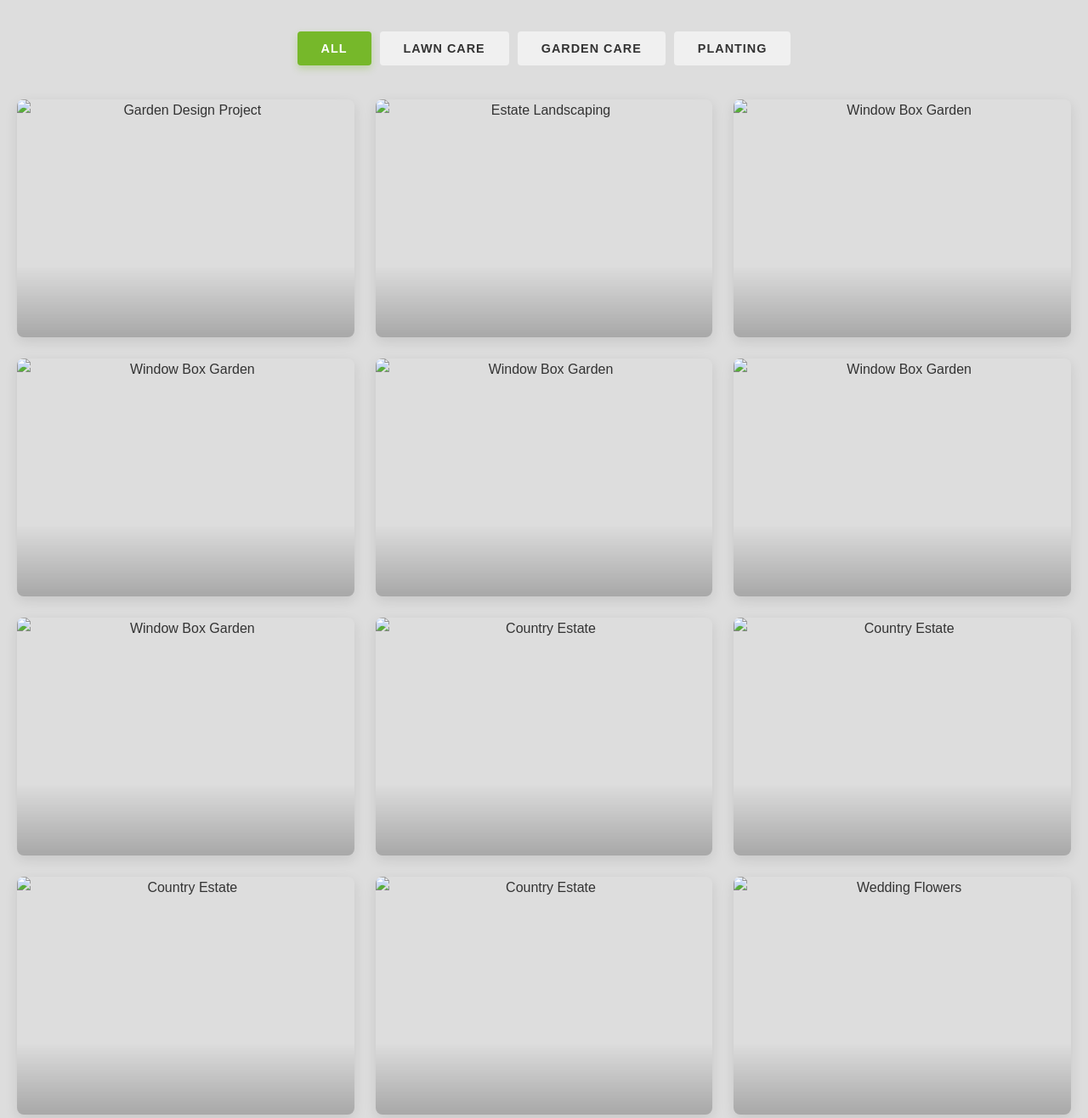
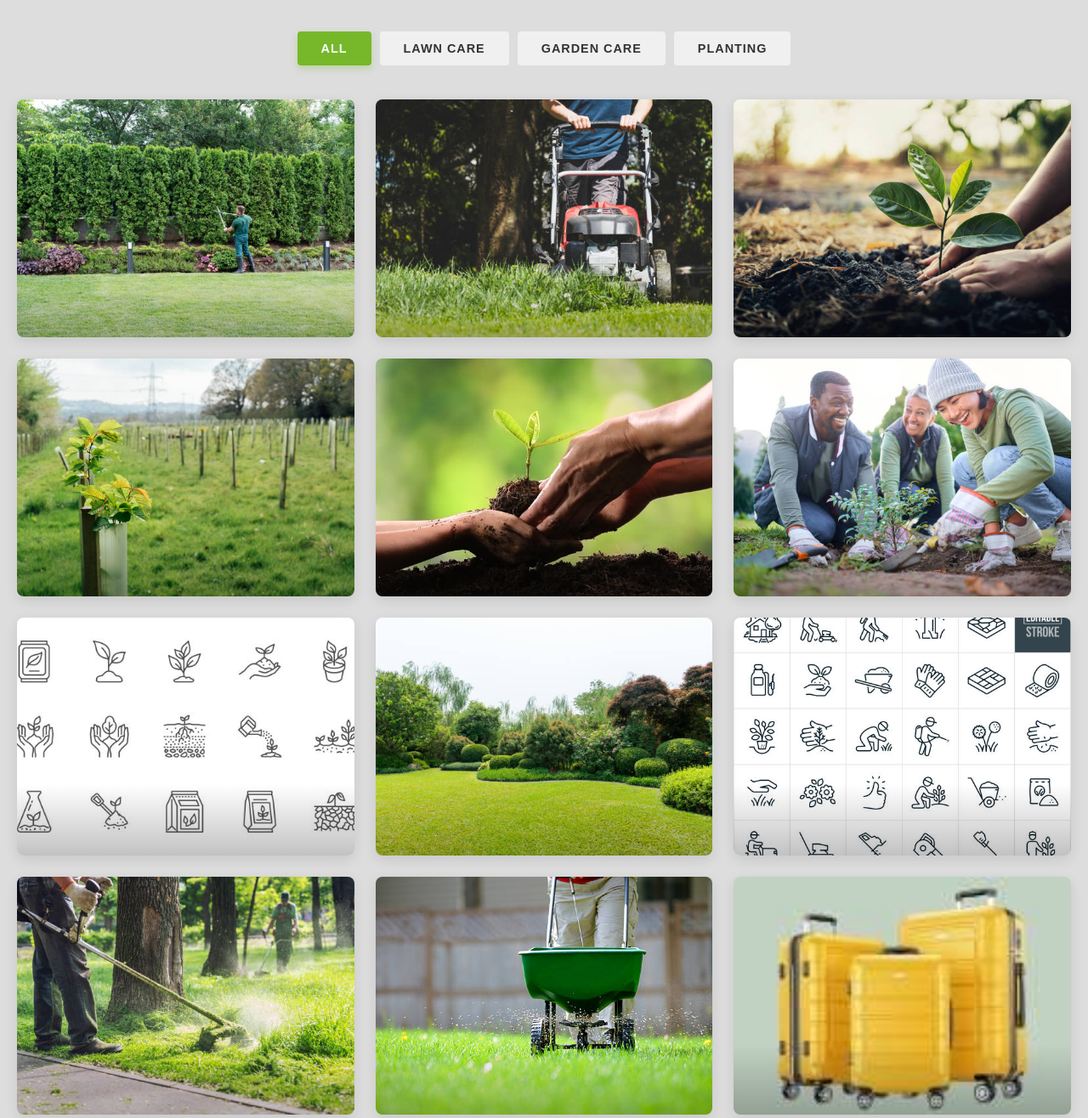
Before and after one commit to Mnawaz10/GardenCare., a plain HTML site: page gallery.html in a window 1280 px wide. Shown: the part 233-1549 px from the top of the page at 85% size. Drawn offline with Linux system fonts and the light colour scheme; the site is published under a folder, as on GitHub Pages, so addresses that start at the root find nothing.

Commit message:
Update gallery.html

```diff
--- a/gallery.html
+++ b/gallery.html
@@ -635,7 +635,7 @@
 
   <div class="projects-grid">
       <div class="project-card" data-category="garden-care">
-          <img src="/images/image 2.jpg" alt="Garden Design Project">
+          <img src="images/image 2.jpg" alt="Garden Design Project">
           <div class="project-overlay">
               <h3 class="project-name">Formal Garden Design</h3>
               <p class="project-category">Garden Care</p>
@@ -644,7 +644,7 @@
       </div>
 
       <div class="project-card" data-category="lawn-care">
-          <img src="/images/lawn 1.jpg" alt="Estate Landscaping">
+          <img src="images/lawn 1.jpg" alt="Estate Landscaping">
           <div class="project-overlay">
               <h3 class="project-name">Estate Landscaping</h3>
               <p class="project-category">Lawn Care</p>
@@ -653,7 +653,7 @@
       </div>
 
       <div class="project-card" data-category="planting">
-          <img src="/images/plant 1.jpg" alt="Window Box Garden">
+          <img src="images/plant 1.jpg" alt="Window Box Garden">
           <div class="project-overlay">
               <h3 class="project-name">Window Box Garden</h3>
               <p class="project-category">Planting</p>
@@ -662,7 +662,7 @@
       </div>
 
       <div class="project-card" data-category="planting">
-        <img src="/images/plant 2.jpg" alt="Window Box Garden">
+        <img src="images/plant 2.jpg" alt="Window Box Garden">
         <div class="project-overlay">
             <h3 class="project-name">Window Box Garden</h3>
             <p class="project-category">Planting</p>
@@ -672,7 +672,7 @@
 
 
     <div class="project-card" data-category="planting">
-        <img src="/images/plant 3.jpg" alt="Window Box Garden">
+        <img src="images/plant 3.jpg" alt="Window Box Garden">
         <div class="project-overlay">
             <h3 class="project-name">Window Box Garden</h3>
             <p class="project-category">Planting</p>
@@ -681,7 +681,7 @@
     </div>
 
     <div class="project-card" data-category="planting">
-        <img src="/images/plant 4.jpg" alt="Window Box Garden">
+        <img src="images/plant 4.jpg" alt="Window Box Garden">
         <div class="project-overlay">
             <h3 class="project-name">Window Box Garden</h3>
             <p class="project-category">Planting</p>
@@ -690,7 +690,7 @@
     </div>
 
     <div class="project-card" data-category="planting">
-        <img src="/images/plant 5.jpg" alt="Window Box Garden">
+        <img src="images/plant 5.jpg" alt="Window Box Garden">
         <div class="project-overlay">
             <h3 class="project-name">Window Box Garden</h3>
             <p class="project-category">Planting</p>
@@ -699,7 +699,7 @@
     </div>
 
       <div class="project-card" data-category="lawn-care">
-          <img src="/images/lawn-2.jpg" alt="Country Estate">
+          <img src="images/lawn-2.jpg" alt="Country Estate">
           <div class="project-overlay">
               <h3 class="project-name">Country Estate</h3>
               <p class="project-category">Lawn Care</p>
@@ -708,7 +708,7 @@
       </div>
 
       <div class="project-card" data-category="lawn-care">
-        <img src="/images/lawn 3.jpg" alt="Country Estate">
+        <img src="images/lawn 3.jpg" alt="Country Estate">
         <div class="project-overlay">
             <h3 class="project-name">Country Estate</h3>
             <p class="project-category">Lawn Care</p>
@@ -717,7 +717,7 @@
     </div>
 
     <div class="project-card" data-category="lawn-care">
-        <img src="/images/lawn 4.jpg" alt="Country Estate">
+        <img src="images/lawn 4.jpg" alt="Country Estate">
         <div class="project-overlay">
             <h3 class="project-name">Country Estate</h3>
             <p class="project-category">Lawn Care</p>
@@ -727,7 +727,7 @@
 
 
     <div class="project-card" data-category="lawn-care">
-        <img src="/images/lawn 5.jpg" alt="Country Estate">
+        <img src="images/lawn 5.jpg" alt="Country Estate">
         <div class="project-overlay">
             <h3 class="project-name">Country Estate</h3>
             <p class="project-category">Lawn Care</p>
@@ -735,7 +735,7 @@
         </div>
     </div>
       <div class="project-card" data-category="planting">
-          <img src="/images/box (67).jpg" alt="Wedding Flowers">
+          <img src="images/box (67).jpg" alt="Wedding Flowers">
           <div class="project-overlay">
               <h3 class="project-name">Wedding Flowers</h3>
               <p class="project-category">Planting</p>
@@ -744,7 +744,7 @@
       </div>
 
       <div class="project-card" data-category="garden-care">
-          <img src="/images/image 5.jpg" alt="Garden Seating Area">
+          <img src="images/image 5.jpg" alt="Garden Seating Area">
           <div class="project-overlay">
               <h3 class="project-name">Garden Seating Area</h3>
               <p class="project-category">Garden Care</p>
@@ -753,7 +753,7 @@
       </div>
 
       <div class="project-card" data-category="garden-care">
-        <img src="/images/image 4.jpg" alt="Garden Seating Area">
+        <img src="images/image 4.jpg" alt="Garden Seating Area">
         <div class="project-overlay">
             <h3 class="project-name">Garden Seating Area</h3>
             <p class="project-category">Garden Care</p>
@@ -762,7 +762,7 @@
     </div>
 
     <div class="project-card" data-category="garden-care">
-        <img src="/images/image 1.jpg" alt="Garden Seating Area">
+        <img src="images/image 1.jpg" alt="Garden Seating Area">
         <div class="project-overlay">
             <h3 class="project-name">Garden Seating Area</h3>
             <p class="project-category">Garden Care</p>
```
